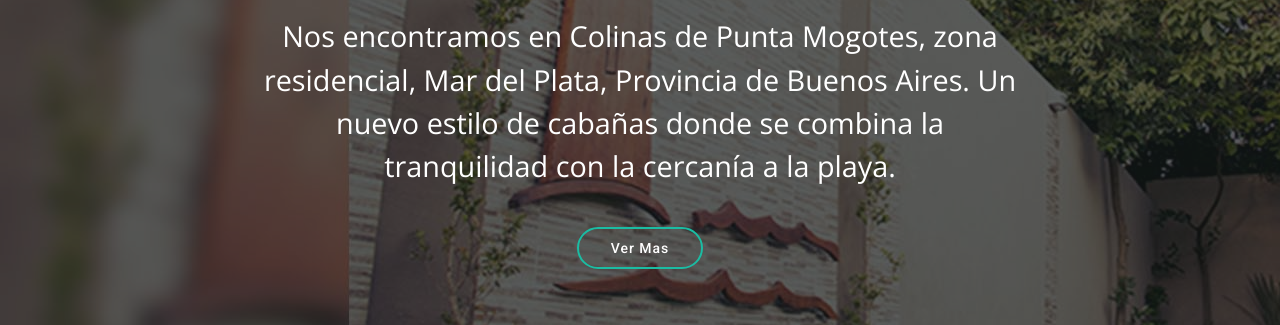
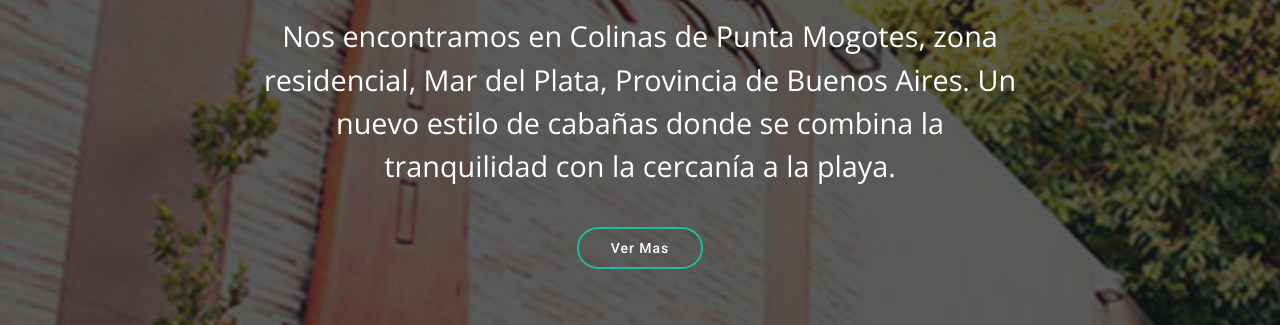
Before and after one commit to tomasbond02/colinas_del_mar, a plain HTML site: page index.html in a window 1280 px wide. Shown: the part 367-692 px from the top of the page. Drawn offline with nearby package versions, Linux system fonts and the light colour scheme.

Commit message:
fto main

```diff
--- a/index.html
+++ b/index.html
@@ -88,7 +88,7 @@
     <div class="carousel-item active">
       <picture>
         <source srcset="assets/img/slide-2.jpg" media="(max-width: 400px)">
-        <img src="assets/img/slide-1.jpg">
+        <img src="assets/img/slide-2.jpg">
       </picture>
 
       <div class="carousel-container">
```
